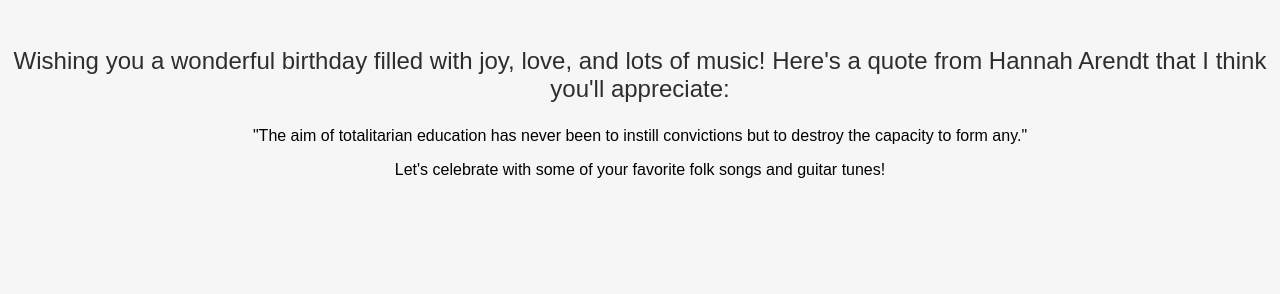
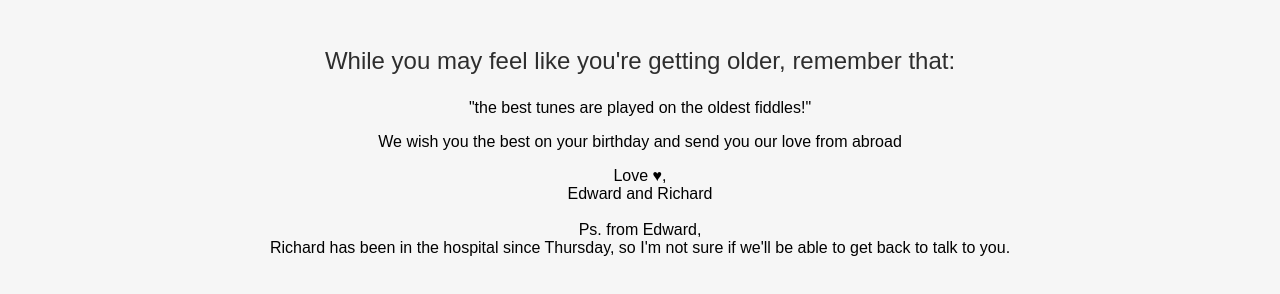
Before and after one commit to finkelsed234/finkelsed234.github.io, a plain HTML site: page index.html in a window 1280 px wide. Shown: the part 208-502 px from the top of the page. Drawn offline with Linux system fonts and the light colour scheme.

Commit message:
Update index.html

```diff
--- a/index.html
+++ b/index.html
@@ -29,8 +29,16 @@
 <body>
 	<h1>Happy 60th Birthday Dad!</h1>
 	<img id="cake" src="60th-birthday-15.gif" alt="Cake">
-	<p id="message">Wishing you a wonderful birthday filled with joy, love, and lots of music! Here's a quote from Hannah Arendt that I think you'll appreciate:</p>
-	<blockquote>"The aim of totalitarian education has never been to instill convictions but to destroy the capacity to form any."</blockquote>
-	<p>Let's celebrate with some of your favorite folk songs and guitar tunes!</p>
+	<p id="message">
+    While you may feel like you're getting older, remember that:
+    </p>
+	<blockquote>"the best tunes are played on
+        the oldest fiddles!"</blockquote>
+	<p>We wish you the best on your birthday and send you our love from abroad</p>
+
+	Love &hearts;, <br/> Edward and Richard
+	<br/><br/> Ps. from Edward,
+	<br/>
+	Richard has been in the hospital since Thursday, so I'm not sure if we'll be able to get back to talk to you.
 </body>
 </html>
```
